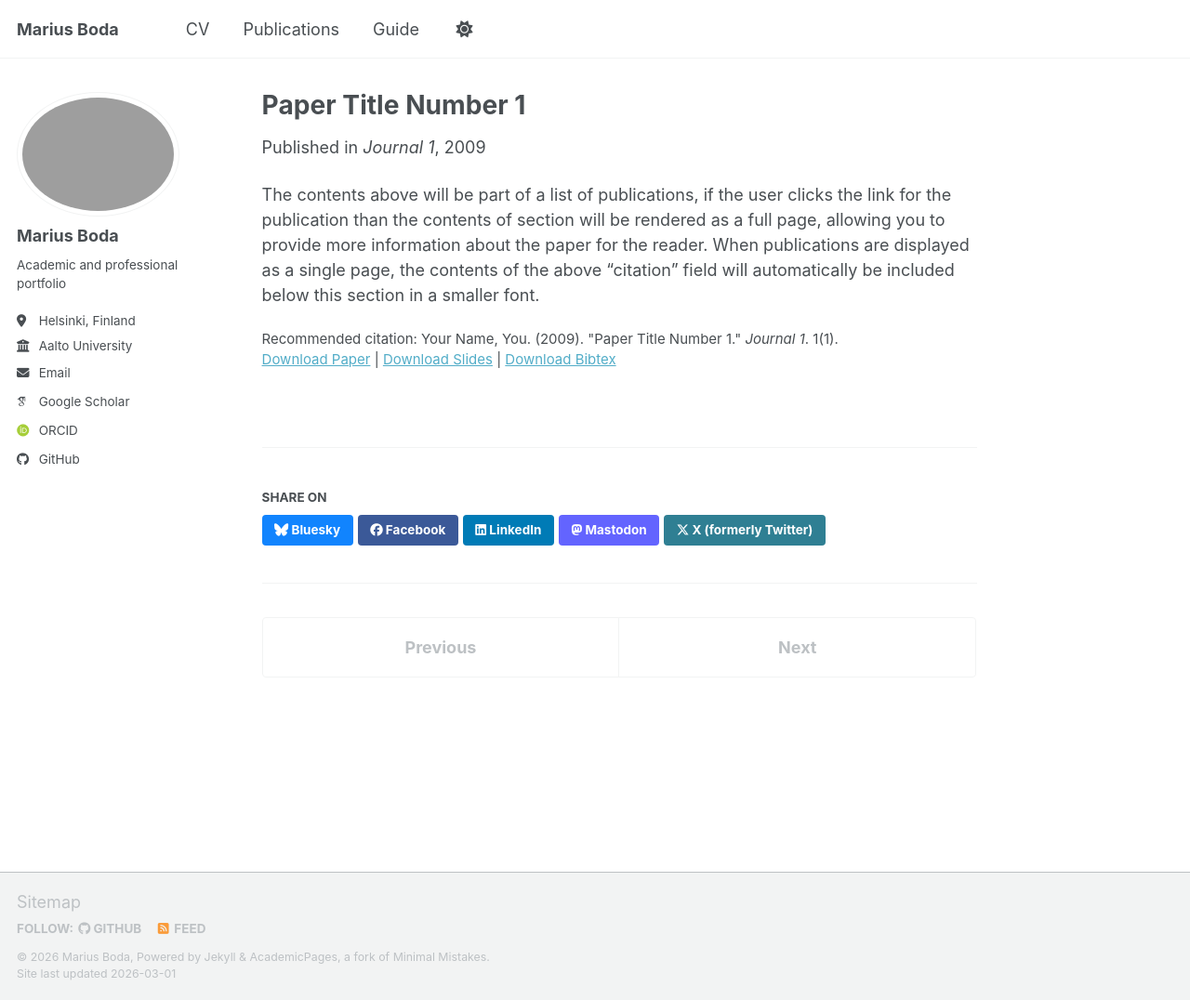
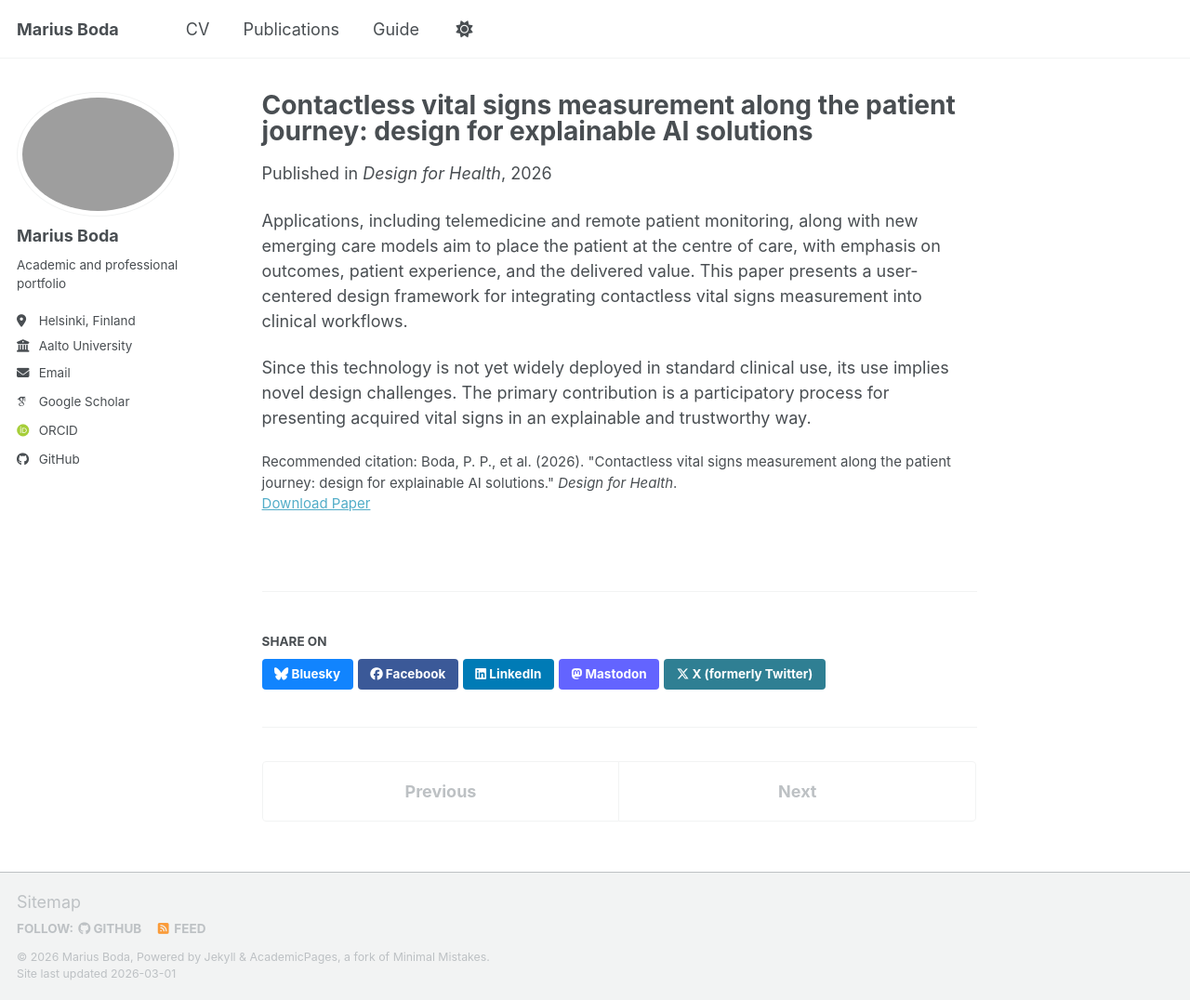
Before and after one commit to MariusBoda/MariusBoda.github.io, a Jekyll site: the page built from _publications/2009-10-01-paper-title-number-1.md, in a window 1280 px wide and 1076 px high. Shown: the whole window at 93% size. Built offline with Jekyll 4.4.1, drawn with Linux system fonts in a browser that asks for light colours; some web fonts are replaced; a script bundle is joined from its source files by our own code; library files that are not in the unit come from our copies.

Commit message:
Update 2009-10-01-paper-title-number-1.md

```diff
--- a/_publications/2009-10-01-paper-title-number-1.md
+++ b/_publications/2009-10-01-paper-title-number-1.md
@@ -1,14 +1,15 @@
 ---
-title: "Paper Title Number 1"
+title: "Contactless vital signs measurement along the patient journey: design for explainable AI solutions"
 collection: publications
 category: manuscripts
-permalink: /publication/2009-10-01-paper-title-number-1
-excerpt: 'This paper is about the number 1. The number 2 is left for future work.'
-date: 2009-10-01
-venue: 'Journal 1'
-slidesurl: 'https://academicpages.github.io/files/slides1.pdf'
-paperurl: 'https://academicpages.github.io/files/paper1.pdf'
-bibtexurl: 'https://academicpages.github.io/files/bibtex1.bib'
-citation: 'Your Name, You. (2009). &quot;Paper Title Number 1.&quot; <i>Journal 1</i>. 1(1).'
+permalink: /publication/2026-02-05-contactless-vital-signs
+excerpt: 'This paper presents a user-centered design framework for integrating contactless vital signs measurement into clinical workflows, with an emphasis on explainable and trustworthy AI.'
+date: 2026-02-05
+venue: 'Design for Health'
+paperurl: 'https://www.tandfonline.com/doi/full/10.1080/24735132.2026.2621372'
+citation: 'Boda, P. P., et al. (2026). &quot;Contactless vital signs measurement along the patient journey: design for explainable AI solutions.&quot; <i>Design for Health</i>.'
 ---
-The contents above will be part of a list of publications, if the user clicks the link for the publication than the contents of section will be rendered as a full page, allowing you to provide more information about the paper for the reader. When publications are displayed as a single page, the contents of the above "citation" field will automatically be included below this section in a smaller font.
+
+Applications, including telemedicine and remote patient monitoring, along with new emerging care models aim to place the patient at the centre of care, with emphasis on outcomes, patient experience, and the delivered value. This paper presents a user-centered design framework for integrating contactless vital signs measurement into clinical workflows.
+
+Since this technology is not yet widely deployed in standard clinical use, its use implies novel design challenges. The primary contribution is a participatory process for presenting acquired vital signs in an explainable and trustworthy way.
```
